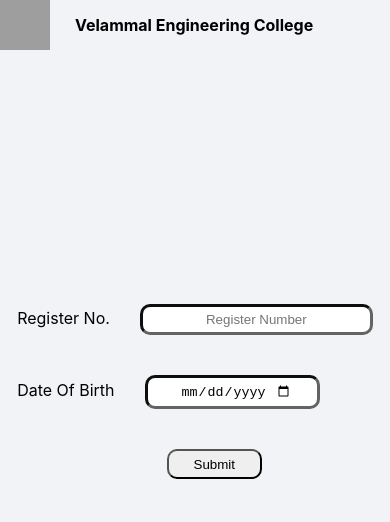
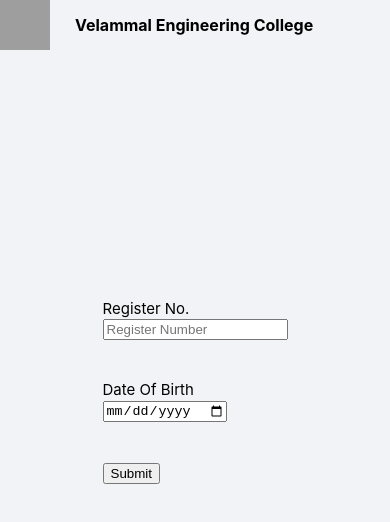
Before and after one commit to TyroAurum/Result, a React (Create React App) app: page / in a window 390 px wide. Shown: the top 522 px of the page. Built offline with nearby package versions, Linux system fonts and the light colour scheme; grey boxes are pictures that could not be loaded.

Commit message:
Update alogincard.css

```diff
--- a/src/alogincard.css
+++ b/src/alogincard.css
@@ -1,3 +1,5 @@
+
+@media screen and (min-width:700px) {
 
 
 
@@ -30,3 +32,11 @@ button{
 button:active{
     background-color: red;
 }
+}
+
+@media screen and (min-width:100px) and (max-width:700px) {
+    label{
+        display: block;
+        font-size: 15px;
+    }
+}
```
